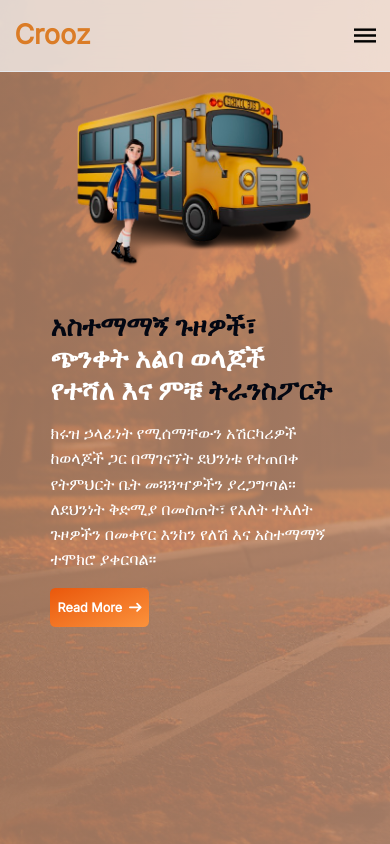
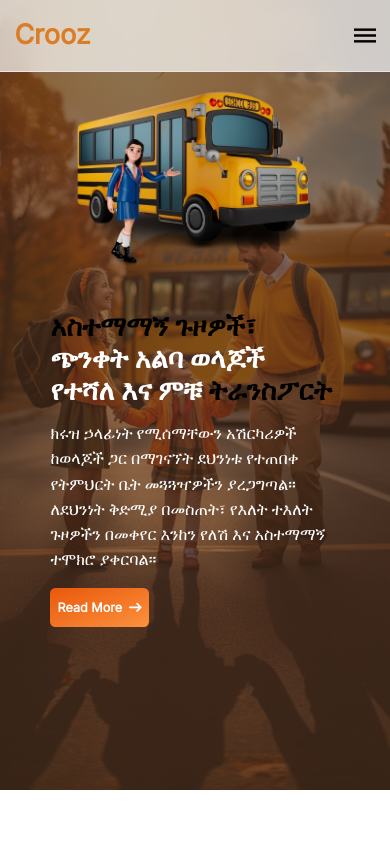
Before and after one commit to Manuel-heav/Crooz, a React (Vite) app: page / in a window 390 px wide. Shown: the top 844 px of the page. Built offline with nearby package versions, Linux system fonts and the light colour scheme.

Commit message:
a few updates

```diff
--- a/src/assets/index.js
+++ b/src/assets/index.js
@@ -29,8 +29,10 @@ import bus from "./bus.png";
 import girlwalking from "./girlwalking.png";
 import background from "./background.png";
 import bg from "./bg-ai.png";
+import bg2 from "./bg-ai2.png";
 
 export {
+  bg2,
   bg,
   showcase,
   quotationMark,
--- a/src/components/Card.jsx
+++ b/src/components/Card.jsx
@@ -20,7 +20,7 @@ const Card = ({offer}) => {
             <h1 className='py-2 truncate'>{offer.title}</h1>
             <StarRating rating={offer.rating}/>
         </div>
-        <h3 className='p-5 text-xl'>{offer.price}</h3>
+        {/* <h3 className='p-5 text-xl'>{offer.price}</h3>s */}
 
         <div className='absolute top-0 bg-white m-3 px-2 py-[2.5px] rounded font-bold'>
             {offer.category}
--- a/src/components/Cta.jsx
+++ b/src/components/Cta.jsx
@@ -1,5 +1,5 @@
 import React, { useEffect } from 'react'
-import { cta } from '../assets'
+import { cta, bg2 } from '../assets'
 import { Link } from 'react-router-dom'
 import AOS from 'aos'
 import 'aos/dist/aos.css'
@@ -12,8 +12,31 @@ const Cta = () => {
     })
   }, [])
   return (
-    <div className='w-full bg-[#efe6e2] py-24'>
-<section class="bg-center bg-no-repeat bg-[url('https://flowbite.s3.amazonaws.com/docs/jumbotron/conference.jpg')] bg-[#421f11] bg-blend-multiply">
+    <div className={`bg-[#ede7e4] py-20 w-full
+   h-[120vh]
+   md:h-screen
+   p-10
+   relative
+   overflow-hidden
+   block
+   z-10
+   bg-cover
+   bg-no-repeat
+   bg-top
+   before:content-[""]
+   before:absolute
+   before:inset-0
+   before:block
+   before:bg-gradient-to-r
+   before:from-[#4f311f]
+   before:to-[#4f311f]
+   before:opacity-[0.65]
+   before:z-[-5]`} style={{
+    background: `url(${bg2})`,
+    backgroundSize: 'cover',
+    backgroundPosition: 'center',
+   }}>
+<section class="bg-center bg-no-repeat  bg-blend-multiply">
     <div class="px-4 mx-auto max-w-screen-xl text-center py-24 lg:py-56">
         <h1 class="mb-4 text-4xl font-extrabold tracking-tight leading-none text-white md:text-5xl lg:text-6xl">ትልቁን የኢትዮጵያ ትራንስፖርት አገናኝ ኤጀንሲን ይቀላቀሉ</h1>
         <p class="mb-8 text-lg font-normal text-gray-300 lg:text-xl sm:px-16 lg:px-48">እንደ ሹፌር ወይም እንደ ቤተሰብ ለመመዝገብ ከታች ያለውምን በተን ይጫኑ</p>
@@ -24,7 +47,7 @@ const Cta = () => {
                     <path stroke="currentColor" stroke-linecap="round" stroke-linejoin="round" stroke-width="2" d="M1 5h12m0 0L9 1m4 4L9 9"/>
                 </svg>
             </Link>
-            <Link to="/sign-up-as-a-parent" class="inline-flex justify-center hover:text-gray-900 items-center py-3 px-5 sm:ms-4 text-lg font-medium text-center text-white rounded-lg border border-white hover:bg-[#a87a66] focus:ring-4 focus:ring-gray-400">
+            <Link to="/sign-up-as-a-parent" class="inline-flex justify-center hover:text-gray-900 items-center py-3 px-5 sm:ms-4 text-lg font-medium text-center text-[#DB7C26] bg-white rounded-lg border border-white  focus:ring-4 focus:ring-gray-400">
                 እንደ ቤተሰብ ይመዝገቡ
             </Link>
         </div>
--- a/src/components/Hero.jsx
+++ b/src/components/Hero.jsx
@@ -4,29 +4,8 @@ import { motion } from "framer-motion"
 
 const Hero = () => {
   return (
-   <div className={`bg-[#ede7e4] py-20 w-full
-   h-[120vh]
-   md:h-screen
-   p-10
-   relative
-   overflow-hidden
-   block
-   z-10
-   bg-cover
-   bg-no-repeat
-   bg-top
-   before:content-[""]
-   before:absolute
-   before:inset-0
-   before:block
-   before:bg-gradient-to-r
-   before:from-[#d9a07f]
-   before:to-[#dca689]
-   before:opacity-[0.71]
-   before:z-[-5]`} style={{
-    background: `url(${bg})`,
-    backgroundSize: 'cover',
-   }}>
+    <div className={`bg-[#ede7e4] py-20 w-full min-h-screen md:h-screen p-10 relative overflow-hidden block z-10 bg-cover bg-no-repeat bg-center before:content-[""] before:absolute before:inset-0 before:block before:bg-gradient-to-r before:from-[#4f311f] before:to-[#4f311f] before:opacity-[0.65] before:z-[-5]`} style={{ background: `url(${bg})`, backgroundSize: 'cover', backgroundPosition: 'center' }}>
+
       <div className='h-[85vh] md:max-w-[1480px] max-w-[600px] m-auto w-full px-4 flex flex-col md:flex-row justify-between items-center md:px-10'>
       <div
        className='flex-2'
@@ -36,8 +15,8 @@ const Hero = () => {
         </div>
       </div>
         <div className='flex-1'>
-          <h2 className="bg-clip-text bg-gradient-to-r text-3xl md:text-5xl md:mt-0 mt-10 font-extrabold text-gray-950 nokia"> አስተማማኝ ጉዞዎች፣ <span className='text-[#fff] nokia'>ጭንቀት አልባ ወላጆች</span></h2>
-          <h1 class="mb-4 text-3xl font-extrabold text-[#fff] dark:text-white md:text-6xl lg:text-7xl"><span class="bg-clip-text bg-gradient-to-r nokia text-gray-950"><span className='text-[#fff] nokia'>የተሻለ እና ምቹ</span> ትራንስፖርት</span></h1>
+          <h2 className="bg-clip-text bg-gradient-to-r text-3xl md:text-5xl md:mt-0 mt-10 font-extrabold text-[#000000] nokia"> አስተማማኝ ጉዞዎች፣ <span className='text-[#fff] nokia'>ጭንቀት አልባ ወላጆች</span></h2>
+          <h1 class="mb-4 text-3xl font-extrabold text-[#fff] dark:text-white md:text-6xl lg:text-7xl"><span class="bg-clip-text bg-gradient-to-r nokia text-[#000000]"><span className='text-[#fff] nokia'>የተሻለ እና ምቹ</span> ትራንስፖርት</span></h1>
           <p className="my-4 text-lg md:text-xl text-white nokia">
           ክሩዝ ኃላፊነት የሚሰማቸውን አሽርካሪዎች ከወላጆች ጋር በማገናኘት ደህንነቱ የተጠበቀ የትምህርት ቤት መጓጓዣዎችን ያረጋግጣል። ለደህንነት ቅድሚያ በመስጠት፣ የእለት ተእለት ጉዞዎችን በመቀየር እንከን የለሽ እና አስተማማኝ ተሞክሮ ያቀርባል።</p>
           {/* <p className="mb-4 text-lg font-normal text-gray-800 dark:text-[#fff] nokia">ለደህንነት እና ቅልጥፍና ቅድሚያ በመስጠት፣ ለጥሩ መጓጓዣነት ተቀዳሚ ምርጫ ነው።</p> */}
--- a/src/components/Offers.jsx
+++ b/src/components/Offers.jsx
@@ -45,8 +45,8 @@ const Offers = () => {
     <div className='w-full py-20 px-8 md:px-20' id='pricing'>
         <div className='md:max-w-[1480px] m-auto max-w-[600px] md:px-0'>
             <div className='py-4'>
-              <h1 class="mb-4 text-3xl font-extrabold text-gray-900 dark:text-white md:text-5xl lg:text-6xl"><span class="text-transparent bg-clip-text bg-gradient-to-r to-orange-600 from-orange-400 py-3 text-5xl font-bold">Popular Vehicles</span></h1>
-              <p className='text-[#000]'>Some of the vehicles that gives transportation services to students in Addis Ababa.</p>
+              <h1 class=" text-center mb-4 text-3xl font-extrabold text-gray-900 dark:text-white md:text-5xl lg:text-6xl"><span class="text-transparent bg-clip-text bg-gradient-to-r to-orange-600 from-orange-400 py-3 text-5xl font-bold">Popular Vehicles</span></h1>
+              <p className='text-[#000] text-center'>Some of the vehicles that gives transportation services to students in Addis Ababa.</p>
             </div>
 
             <Slider {...settings} className='px-5'>
--- a/src/data/offers.js
+++ b/src/data/offers.js
@@ -26,22 +26,22 @@ export const offers = [
     linkImg:
       "https://i.pinimg.com/564x/9d/2a/86/9d2a86f1099ab8cbfeb7c46815db11c3.jpg",
   },
-  {
-    id: 4,
-    title: "Longer Distances, Relatively Uncomfortable",
-    category: "Normal Bus",
-    rating: 2,
-    price: "1200 ETB/month",
-    linkImg:
-      "https://i.pinimg.com/564x/b8/9b/56/b89b56bae00641148e768552a70be5b6.jpg",
-  },
-  {
-    id: 5,
-    title: "Very Comfortable, Preferrable Choice For Students",
-    category: "School Bus",
-    rating: 5,
-    price: "2500 ETB/month",
-    linkImg:
-      "https://i.pinimg.com/564x/b9/e6/79/b9e67978225106245bcaa5cfbac59e24.jpg",
-  },
+  // {
+  //   id: 4,
+  //   title: "Longer Distances, Relatively Uncomfortable",
+  //   category: "Normal Bus",
+  //   rating: 2,
+  //   price: "1200 ETB/month",
+  //   linkImg:
+  //     "https://i.pinimg.com/564x/b8/9b/56/b89b56bae00641148e768552a70be5b6.jpg",
+  // },
+  // {
+  //   id: 5,
+  //   title: "Very Comfortable, Preferrable Choice For Students",
+  //   category: "School Bus",
+  //   rating: 5,
+  //   price: "2500 ETB/month",
+  //   linkImg:
+  //     "https://i.pinimg.com/564x/b9/e6/79/b9e67978225106245bcaa5cfbac59e24.jpg",
+  // },
 ];
```
Also changed, not shown: src/assets/bg-ai2.png (added).
